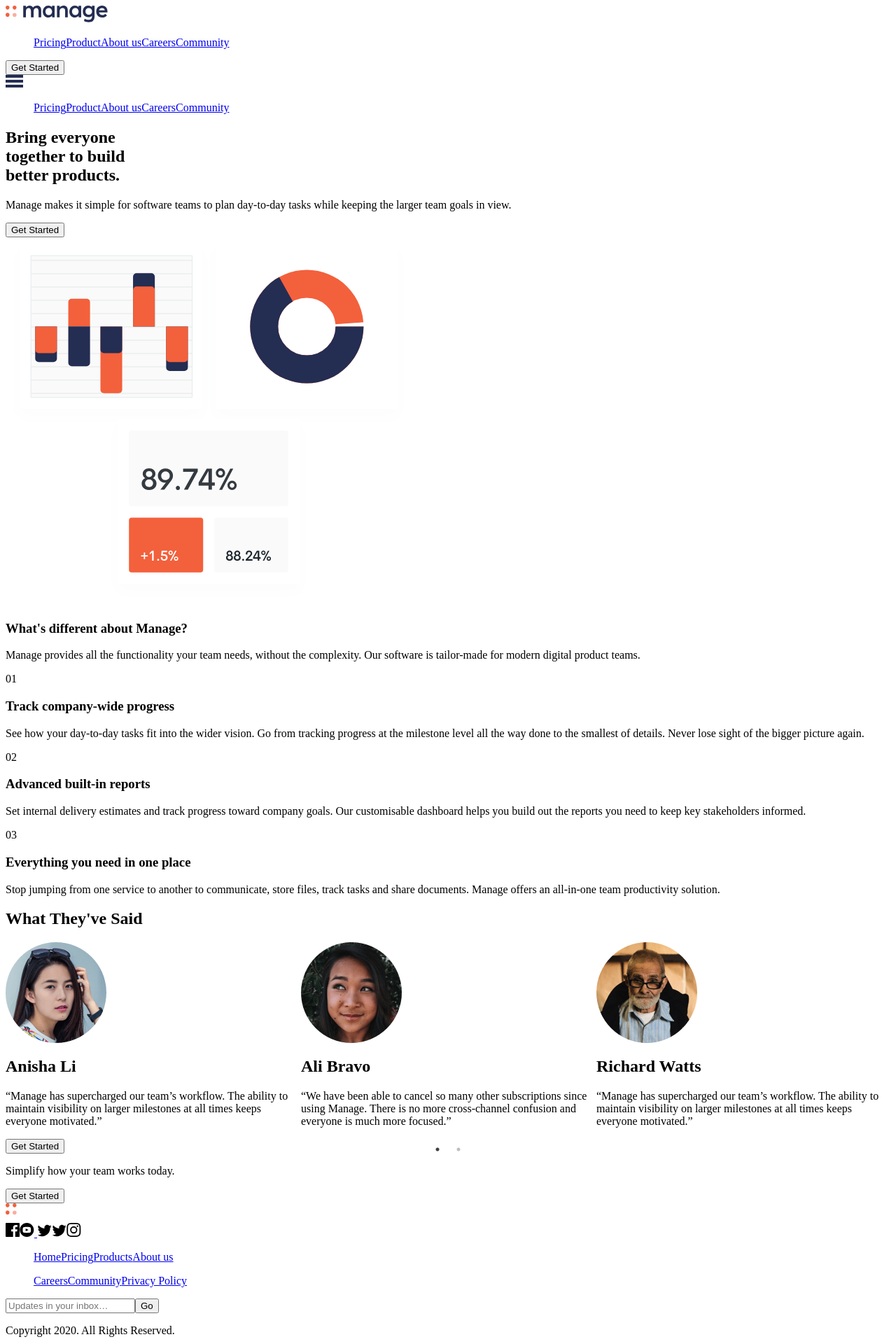
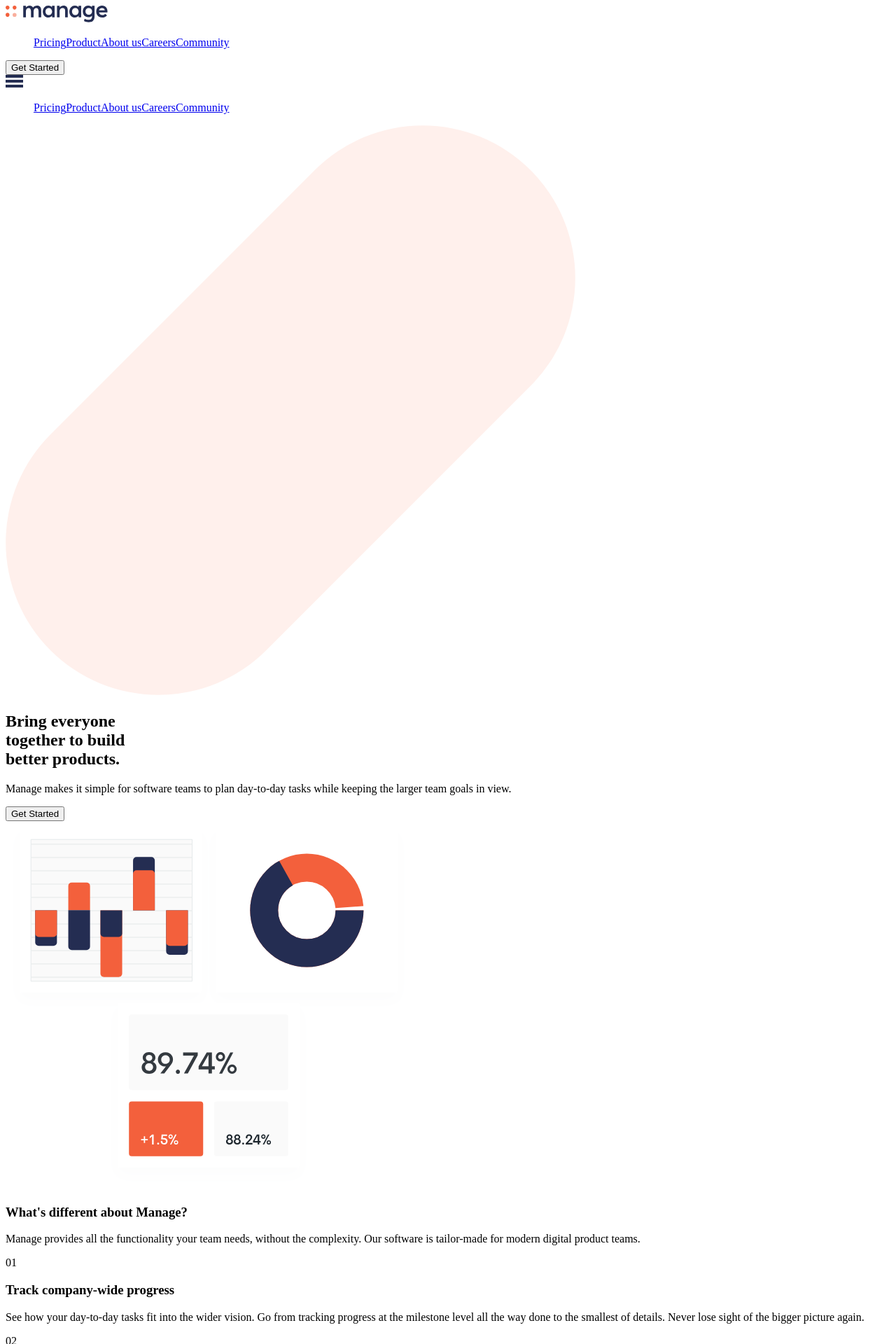
Before and after one commit to MohammadMasumHossain/New_manage_landing_page, a React (Vite) app: page / in a window 1280 px wide. Shown: the top 1920 px of the page at 70% size. Built offline with nearby package versions, Linux system fonts and the light colour scheme.

Commit message:
: custom dot fill of testimonial

```diff
--- a/src/components/Branding.tsx
+++ b/src/components/Branding.tsx
@@ -4,12 +4,12 @@ const Branding = () => {
   return (
     <div className="bg-orange-500 flex-col md:flex-row mt-10 md:mt-26 px-26 max-w-full justify-between flex items-center  h-50 md:h-30">
       <div>
-        <p className=" text-white font-bold md:font-extrabold mt-10 ml-6 md:-mt-2 justify-center  md:10/12   text-xl md:text-3xl ">
+        <p className=" text-white text-center font-extrabold mt-4 ml-6 md:-mt-2 justify-center  md:10/12 text-2xl md:text-3xl ">
           Simplify how your team  works today.
         </p>
       </div>
-      <div>
-        <Button/>
+      <div className="mb-8 text-black  md:mb-0 ">
+        <Button  bgcolor="bg-white" />
       </div>
     </div>
   );
--- a/src/components/Footer.tsx
+++ b/src/components/Footer.tsx
@@ -15,14 +15,14 @@ import Instragram from "./shared/icons/Instragram";
 const Footer = () => {
   return (
     <>
-      <footer className="bg-black flex flex-col-reverse  md:flex-row items-center justify-between px-26 w-full pb-10 md:h-50">
+      <footer className="bg-black flex flex-col-reverse  md:flex-row items-center md:justify-around lg:justify-between lg:px-26 w-full pb-10 md:h-50">
         {/* first div */}
         <div className="flex flex-col-reverse  md:items-start items-center md:flex-col ">
           <div className="pt-10  text-gray-700">
             <Logowhite />
           </div>
 
-          <div className="flex mt-8 gap-4 space-x-4 ">
+          <div className="flex mt-8 lg:gap-4 space-x-4 ">
             <NavLink to="#"  ><Facebook  /></NavLink>
             <NavLink to="#"><Youtube /></NavLink>
             <NavLink to="#" > <Twitter/></NavLink>
@@ -33,7 +33,7 @@ const Footer = () => {
         </div>
 
         {/* second div */}
-        <div className="flex gap-20  md:gap-40 mt-4 md:mt-8">
+        <div className="flex gap-20 md:gap-10  lg:gap-40 mt-4 md:mt-8">
           <div className="text-white pt-10   text-semibold ">
             <ul className="space-y-4 flex flex-col">
               <NavLink to="#" className="hover:text-primary-orange ">Home</NavLink>
--- a/src/components/Hero.tsx
+++ b/src/components/Hero.tsx
@@ -3,38 +3,45 @@ import Button from "./ui/Button";
 
 const Hero = () => {
   return (
-    <header className="flex flex-col-reverse text-primary-blue lg:flex-row md:justify-between">
-       <div className="bg-[url('/bg-tablet-pattern.svg')] -mt-90 md:-mt-60    md:ml-54 z-[-1] md:h-[856px] md:w-[1220px]  h-[850px] w-[830px] absolute bg-no-repeat bg-top-right"/>
-      <div className=" mt-12  md:mt-40 md:w-1/2">
+    <header className="relative  overflow-x-clip">
+      {/* <div className="bg-[url('/bg-tablet-pattern.svg')] -mt-90 md:-mt-90 md:ml-54 z-[-1] border md:h-[53rem]  md:w-[109rem] h-[850px] w-[590px]  absolute bg-no-repeat bg-top-right " /> */}
+
+      <div className="z-[-1]   md:h-212  w-full md:w-fit h-172 absolute  md:-top-96 -top-80  md:-right-46 -right-68">
+        <img className="h-full w-auto" src="/bg-tablet-pattern.svg" alt="" />
+      </div>
+      {/* md:w-[109rem]
+       w-[590px]
+       md:ml-54*/}
+
+      <div className="max-w-[1500px] w-[80%] mx-auto flex flex-col-reverse text-primary-blue lg:flex-row  lg:justify-between">
+        <div className=" mt-12 md:mt-20 lg:mt-40 lg:w-1/2">
           <div className=" font-extrabold whitespace-pre-line   text-4xl md:text-5xl">
-          <h1 className="whitespace-pre-line text-center md:text-start ">
+            <h1 className="whitespace-pre-line text-center lg:text-start ">
               Bring everyone
               <br /> together to build <br />
               better products.
             </h1>
           </div>
-        <div className="mt-6 md:mt-10 whitespace-pre-line font-light text-lg md:text-2xl opacity-70">
-          <p className="whitespace-pre-line text-center md:text-start w-full md:w-10/12">
+          <div className="mt-6  lg:mt-10 whitespace-pre-line font-light text-lg md:text-2xl opacity-70">
+            <p className="whitespace-pre-line text-center  lg:text-start w-full  lg:w-10/12">
               Manage makes it simple for software teams to plan day-to-day tasks
               while keeping the larger team goals in view.
             </p>
           </div>
-        <div className=" mt-6 flex md:justify-start justify-center lg:mt-10 ">
-          <Button />
+          <div className=" mt-6 flex text-white lg:justify-start justify-center lg:mt-10 ">
+            <Button bgcolor="bg-primary-orange" />
           </div>
         </div>
 
-      <div className="mt-10 lg:mt-16 flex w-full md:w-1/2 justify-center lg:justify-end">
+        <div className="mt-10 lg:mt-16 flex w-full lg:w-1/2 justify-center lg:justify-end">
           <img
             className=" w-12/12  lg:w-[500px]"
             src={HeroImage}
             alt="hero image"
           />
         </div>
-
+      </div>
     </header>
-
-
   );
 };
 
--- a/src/components/MainContent.tsx
+++ b/src/components/MainContent.tsx
@@ -1,9 +1,9 @@
 const MainContent = () => {
   return (
-    <section className="flex flex-col text-primary-blue md:flex-row justify-between gap-">
+    <section className="flex flex-col md:flex-row max-w-[1500px] w-[95%] md:w-[90%] lg:w-[80%] mx-auto  text-primary-blue  lg:justify-between ">
       <div className=" mt-20 md:mt-40 md:w-6/12">
         <div className="font-bold lg:font-black text-4xl lg:text-4xl">
-          <h3 className="w-full text-center lg:text-start ">
+          <h3 className="w-full  text-center lg:text-start ">
             What's different about Manage?
           </h3>
         </div>
@@ -17,20 +17,14 @@ const MainContent = () => {
       </div>
 
       <div className=" mt-10 md:w-6/12 md:ml-30 md:mt-40 ">
-        <div className="">
-          <div className="flex bg-base-orange md:bg-white  rounded-l-full  justify-center items-center gap-6">
-            <div className="bg-primary-orange md:bg-none flex md:-ml-12 text-white font-semibold md:font-bold w-16 h-12 px-5  py-3 rounded-l-full rounded-r-full">
-              01
-            </div>
-            <div>
-              <h3 className="font-bold  text-sm md:text-xl md:py-2 px-2    md:font-bold">
-                Track company-wide progress
-              </h3>
-            </div>
+        <div className="flex gap-6">
+          <div className="bg-primary-orange  text-white font-semibold md:font-bold w-16 h-12 px-5 py-3 rounded-l-full rounded-r-full">
+            01
           </div>
-
-          <div></div>
           <div>
+            <h3 className="font-bold md:text-3xl  md:font-bold">
+              Track company-wide progress
+            </h3>
             <p className="md:text-xl md:font-normal opacity-70 mt-6 w-full  md:w-10/12">
               See how your day-to-day tasks fit into the wider vision. Go from
               tracking progress at the milestone level all the way done to the
--- a/src/components/Navbar.tsx
+++ b/src/components/Navbar.tsx
@@ -30,9 +30,9 @@ const Navbar = () => {
     <>
       <div className= {`${isScrolled? "bg-white shadow-navbar " : "bg-transparent"} sticky top-0 z-50`}  >
 
-        <div className="flex   max-w-7xl mx-auto  justify-between gap-8 items-center py-6 px-4 md:px-12">
+        <div className="flex   max-w-[1500px] w-[80%] mx-auto  justify-between gap-8 items-center py-6 px-4 md:px-8">
         <div>
-          <img className="w-40 h-auto" src={logo} alt="logo" />
+          <img className="  min-w-32  lg:w-40 h-auto"  src={logo} alt="logo" />
         </div>
 
         <ul className="hidden md:flex gap-6 text-gray-700 font-semibold">
@@ -46,8 +46,8 @@ const Navbar = () => {
         </ul>
 
         {/* Desktop Button */}
-        <div className="hidden md:block">
-          <Button />
+        <div className="hidden text-white md:block">
+          <Button bgcolor="bg-primary-orange"/>
         </div>
 
         {/* Mobile Hamburger */}
@@ -61,7 +61,7 @@ const Navbar = () => {
             />
           ) : (
             <img
-              className="md:hidden w-8 fixed top-6 right-6 "
+              className="md:hidden w-8 fixed top-6 right-22 "
               onClick={showNav}
               src={close}
               alt="close"
@@ -77,7 +77,7 @@ const Navbar = () => {
           nav ? "translate-x-0" : "translate-x-full hidden"
         }`}
       >
-        <ul className="flex flex-col gap-4  px-20 py-20 -mt-78 bg-gray-100  text-gray-700">
+        <ul className="flex flex-col gap-4  px-20 py-20  bg-gray-100  text-gray-700">
           <NavLink to="#" className="text-primary-blue hover:opacity-50">Pricing</NavLink>
           <NavLink to="#" className="text-primary-blue hover:opacity-50">Product</NavLink>
           <NavLink to="#" className="text-primary-blue hover:opacity-50">About us</NavLink>
--- a/src/components/Testimonial.tsx
+++ b/src/components/Testimonial.tsx
@@ -7,6 +7,7 @@ import "slick-carousel/slick/slick.css";
 import "slick-carousel/slick/slick-theme.css";
 
 import Button from "./ui/Button";
+import { useState } from "react";
 
 const Testimonial = () => {
   const data = [
@@ -39,13 +40,33 @@ const Testimonial = () => {
       image: shanaiimg,
     },
   ];
+
+  const[activeSlide, setActiveSlide] =useState(0);
+
+
   var settings = {
     dots: true,
-    infinite: false,
+
+    infinite: true,
     speed: 500,
     slidesToShow: 3,
     slidesToScroll: 3,
     initialSlide: 0,
+
+    beforeChange: (current, next) => {
+
+      setActiveSlide(next);
+    },
+
+
+      customPaging: (i:number) => (
+      <div className= {`size-2  rounded-full mt-6 border border-red-500 ${i === activeSlide ? "bg-primary-orange":"bg-white"}`}
+
+      >
+
+      </div>
+    ),
+
     responsive: [
       {
         breakpoint: 1024,
@@ -72,10 +93,12 @@ const Testimonial = () => {
         },
       },
     ],
+
+
   };
   return (
-    <section>
-      <div className="mt-20">
+    <section className="max-w-[1500px] w-[80%] mx-auto">
+      <div className="mt-20 ">
         <h2 className="text-center text-3xl md:text-4xl font-bold mb-16">
           What They've Said
         </h2>
@@ -107,8 +130,8 @@ const Testimonial = () => {
           </Slider>
         </div>
       </div>
-      <div className="text-center  mt-12 mb-12">
-        <Button></Button>
+      <div className="text-center text-white mt-12 mb-12">
+        <Button bgcolor="bg-primary-orange"></Button>
       </div>
     </section>
   );
--- a/src/components/ui/Button.tsx
+++ b/src/components/ui/Button.tsx
@@ -1,6 +1,6 @@
-const Button = () => {
+const Button = ({bgcolor}) => {
   return (
-    <button className="bg-primary-orange  shadow-button shadow-primary-orange hover:shadow-2xl primary-orange cursor-pointer  hover:opacity-50 text-white font-semibold w-40 h-12 rounded-full">
+    <button className={`${bgcolor}  shadow-button shadow-primary-orange hover:shadow-2xl primary-orange cursor-pointer  hover:opacity-50  font-semibold w-40 h-12 rounded-full`}>
       Get Started
     </button>
   );
--- a/src/layouts/RootLayout.tsx
+++ b/src/layouts/RootLayout.tsx
@@ -11,17 +11,13 @@ const RootLayout = () => {
   return (
     <>
       <Navbar />
-      <section className="max-w-7xl  mx-auto vietnamsans">
-        <div className="  px-10 ">
-
-
-
-
-            <Hero  />
+      <section className="vietnamsans">
+        <Hero/>
+        <div>
 
 
           <div className="relative">
-            <div className="bg-[url('/bg-tablet-pattern.svg')] ml-30 -mt-120 md:-ml-60  z-[-1] md:mt-120  md:h-[756px] md:w-[420px] h-[850px] w-[830px]   absolute bg-no-repeat bg-top-right" />
+            {/* <div className="bg-[url('/bg-tablet-pattern.svg')] ml-30 -mt-120 md:-ml-60  z-[-1] md:mt-90  md:h-[756px] md:w-[520px] h-[850px] w-[830px]   absolute bg-no-repeat bg-top-right" /> */}
             <MainContent />
 
             <Testimonial />
```
Also changed, not shown: src/App.css (line endings or trailing spaces). Lines whose indentation alone changed are shown as unchanged.
